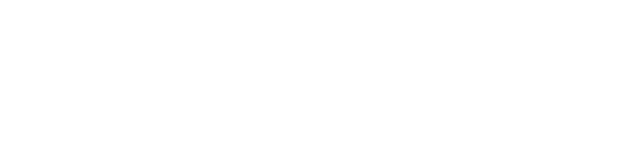
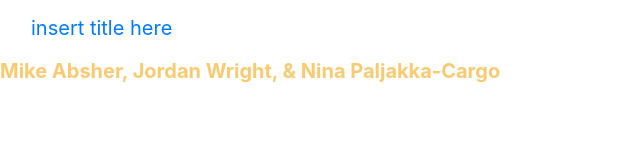
Before and after one commit to mdaxc6/databootcamp-final-project, a plain HTML site: page templates/index.html in a window 1280 px wide. Shown: the whole page, without its empty margins (0-640 px from the left). Drawn offline with nearby package versions, Linux system fonts and the light colour scheme; files that its build step writes are made by us from their sources.

Commit message:
edit to HTML" git push " git add . "

```diff
--- a/templates/index.html
+++ b/templates/index.html
@@ -7,6 +7,22 @@
       <link rel="stylesheet" href="style.css">
     </head>
 <body>
+<!---Nav bar-->
+  <div class="page-wrap">
+  <div class="wrapper">
+    <nav class="navbar navbar-default">
+    <div class="container-fluid">
+        <div class="navbar-header">
+        <a class="navbar-brand" href="">insert title here</a>
+        </div>
+  </div>
+    </nav>
+
+ <footer class="footer">
+    <span class="bottom" style="font-size:20px;font-weight:bold;color:rgba(248, 179, 52, 0.7);">
+        Mike Absher, Jordan Wright, & Nina Paljakka-Cargo
+    </span>
+  </footer>
 
   <script src="https://code.jquery.com/jquery-3.3.1.slim.min.js" integrity="sha384-q8i/X+965DzO0rT7abK41JStQIAqVgRVzpbzo5smXKp4YfRvH+8abtTE1Pi6jizo" crossorigin="anonymous"></script>
   <script src="https://cdnjs.cloudflare.com/ajax/libs/popper.js/1.14.7/umd/popper.min.js" integrity="sha384-UO2eT0CpHqdSJQ6hJty5KVphtPhzWj9WO1clHTMGa3JDZwrnQq4sF86dIHNDz0W1" crossorigin="anonymous"></script>
```
